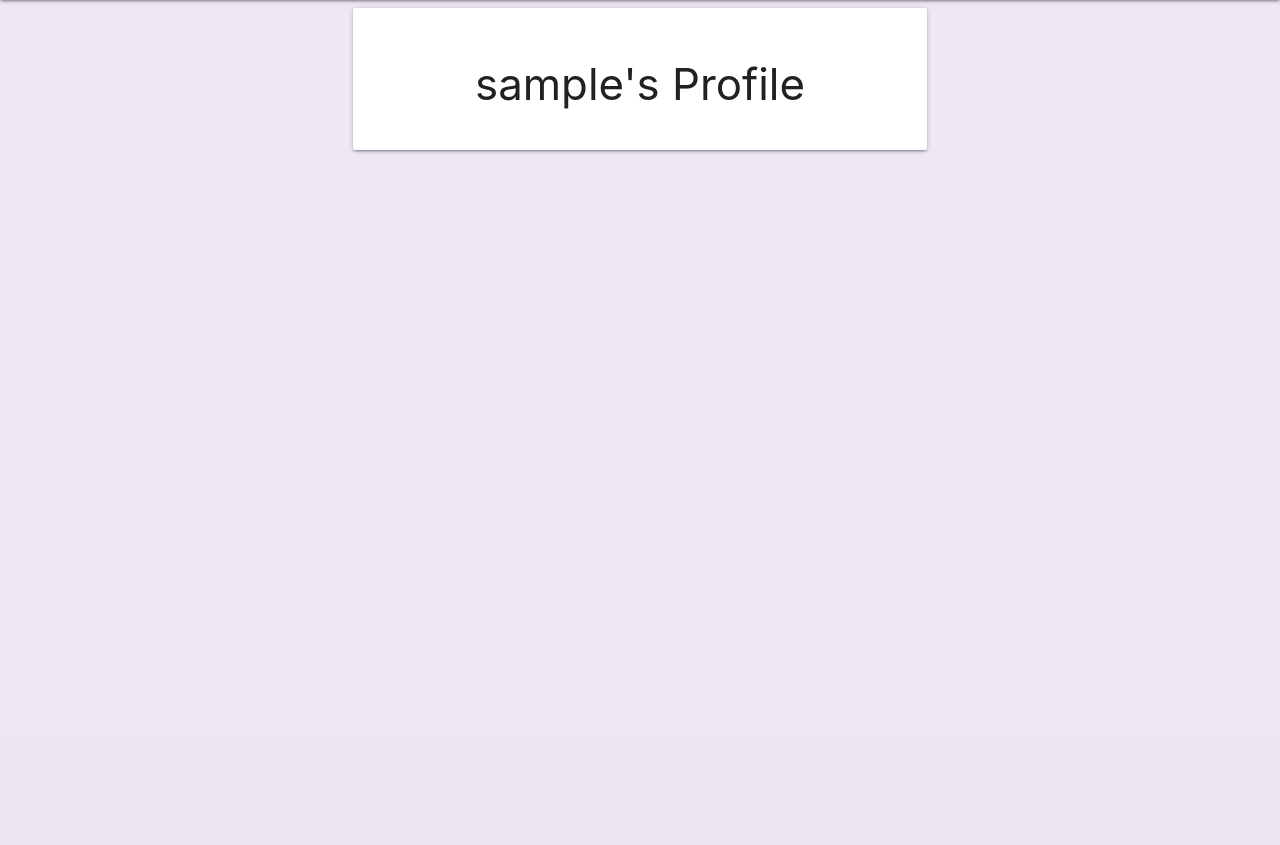
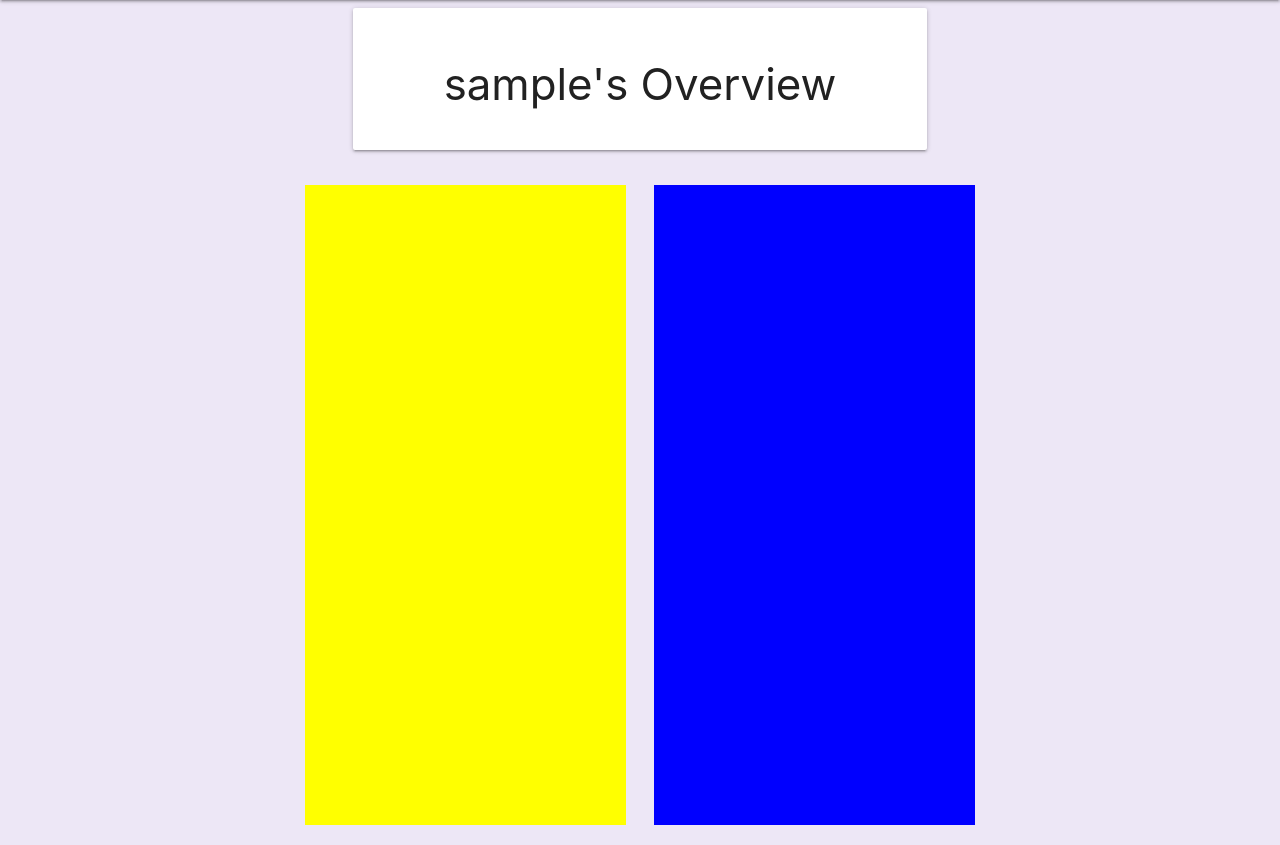
Before and after one commit to Mark-Assessment/D-Santana-retail-store-M3-2, a Flask app: page /profile/1 in a window 1280 px wide. Shown: the part 64-909 px from the top of the page. Before the commit the page ends 217 px from the top, so only its background shows below. Run offline with Flask 3, Linux system fonts and the light colour scheme; the visitor is signed in with stand-in values (Sample User, id 1); a database or web service that is not in the repository returns one stand-in record (values such as "Sample title"); some libraries are stand-ins or nearby versions.

Commit message:
Create new div for admin overview page

```diff
--- a/static/css/style.css
+++ b/static/css/style.css
@@ -37,3 +37,29 @@ body {
     margin: 5px;
     line-height: 42px;
 }
+
+/* Admin Overview Page div style */
+.custom-parent-div {
+    margin: 0 10%;
+    display: flex;
+  }
+
+  .custom-div {
+    height: 80vh;
+    /* 80% of the viewport height */
+    width: 40vw;
+    /* 40% of the viewport width */
+    margin: 0 2%;
+    display: inline-block;
+    box-sizing: border-box;
+  }
+
+
+
+  .divone {
+    background-color: yellow;
+  }
+
+  .divtwo {
+    background-color: blue;
+  }
--- a/templates/profile.html
+++ b/templates/profile.html
@@ -6,11 +6,19 @@
     <div class="col s12 m8 offset-m2" >
         <div class="card-panel">
             <h3 class="center-align light-purple-text.text-darken-4">
-                {{ username }}'s Profile
+                {{ username }}'s Overview
             </h3>
         </div>
     </div>
 </div>
-
+<!-- admin div design -->
+<div class="row">
+    <div class="col s12 center-align">
+      <div class="custom-parent-div">
+        <div class="custom-div divone"></div>
+        <div class="custom-div divtwo"></div>
+      </div>
+    </div>
+  </div>
 
 {% endblock %}
```
